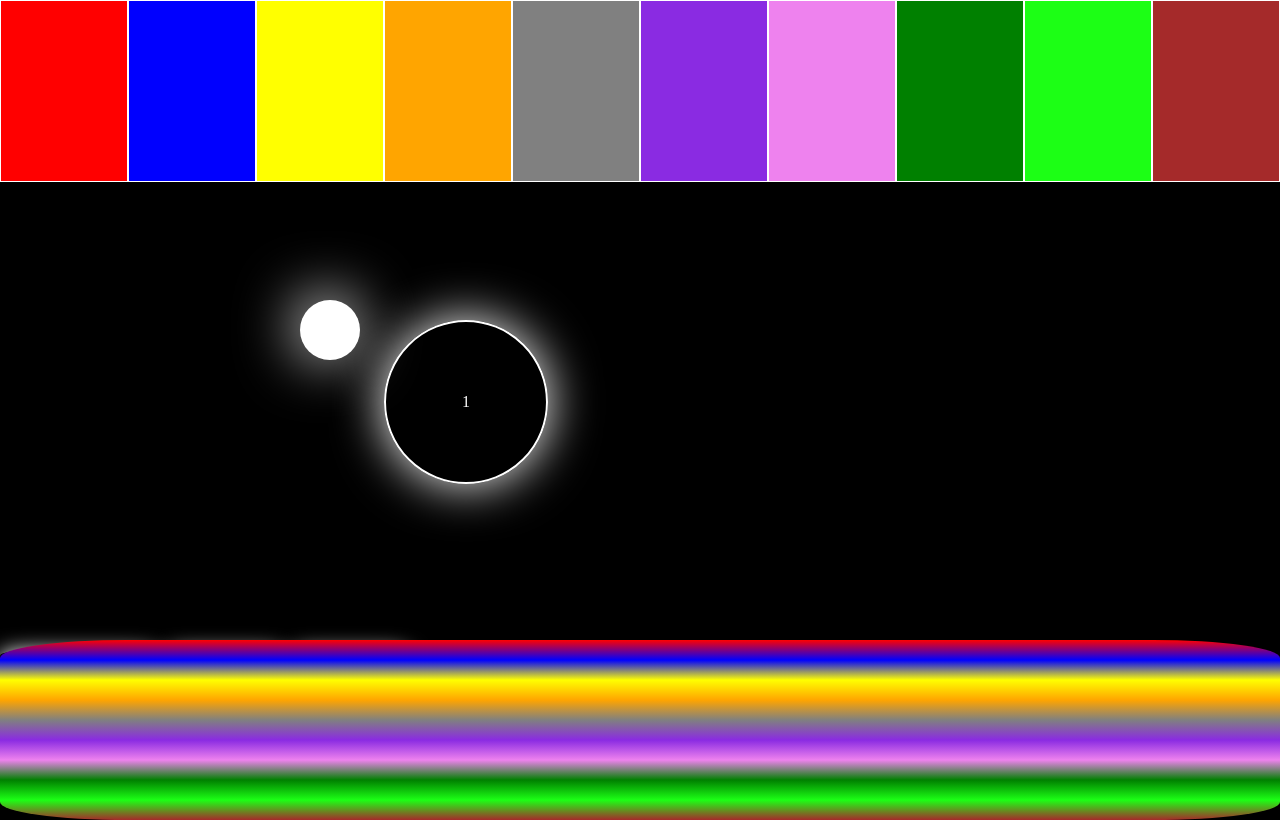
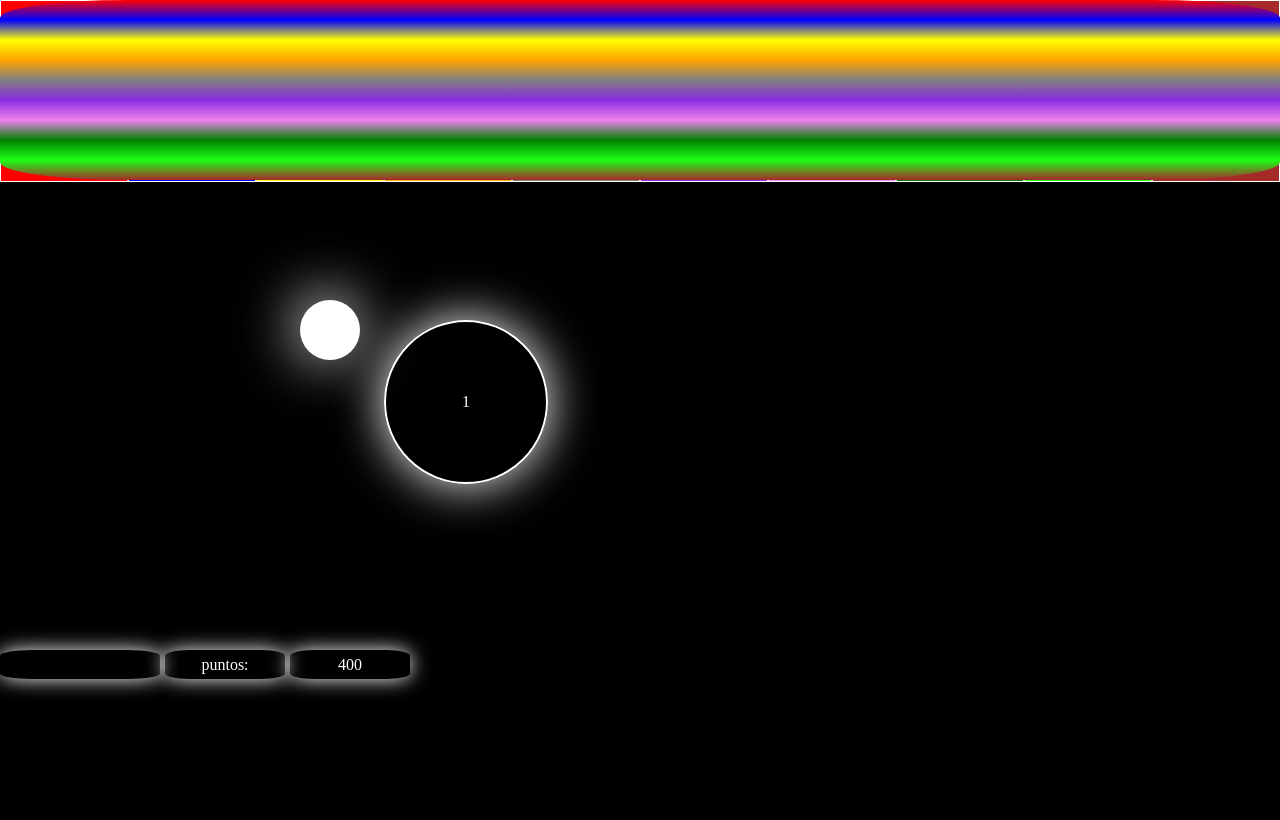
Before and after one commit to wilki-B/wilki-B.github.io, a plain HTML site: page index.html in a window 1280 px wide. Drawn offline with Linux system fonts and the light colour scheme.

Commit message:
Update colores.css

```diff
--- a/colores.css
+++ b/colores.css
@@ -39,7 +39,7 @@ width: 100%;
 height:180px ;
 position: absolute;
 left: 0px;
-top: 80%;
+top:  0px;
 z-index: 1;
 border-radius: 10%;
 
```
